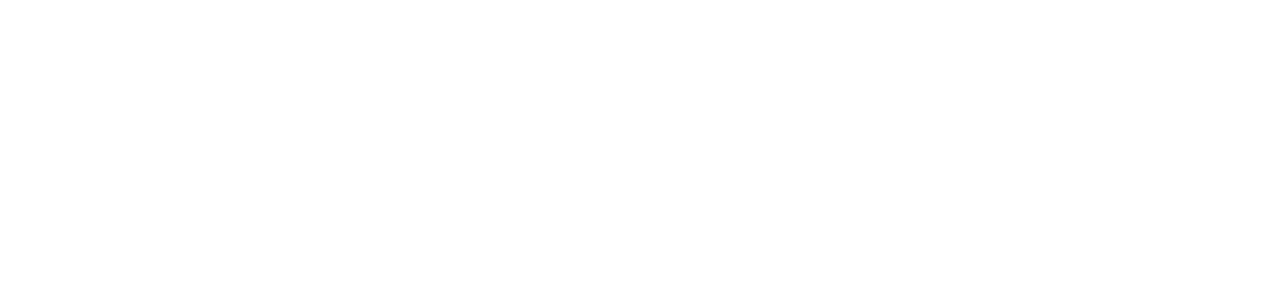
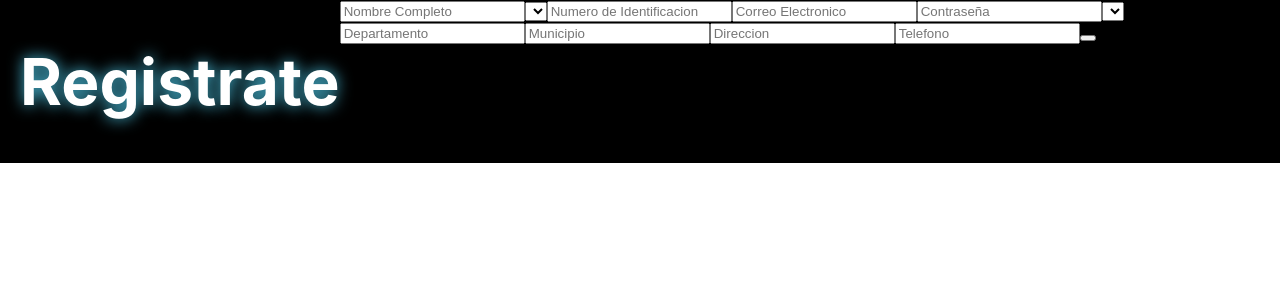
Before and after one commit to sebastianmiracastro/FullMarketProyectApi, a React (Create React App) app: page /Register in a window 1280 px wide. Shown: the top 300 px of the page. Built offline with nearby package versions, Linux system fonts and the light colour scheme.

Commit message:
Rama Creada, Trabajando Sobre Ella

```diff
--- a/src/App.js
+++ b/src/App.js
@@ -1,6 +1,7 @@
 import './App.css';
 import { HomePageLogin } from './Components/Page/HomePageLogin/HomePageLogin';
 import { Home } from './Components/Page/Home/Home.jsx';
+import { HomePageRegister } from './Components/Page/HomePageRegister/HomePageRegister';
 
 import React from "react";
 import {
@@ -19,6 +20,9 @@
         <Route exact path="/Login">
           <HomePageLogin />
         </Route>
+        <Route exact path="/Register">
+          <HomePageRegister />
+        </Route>
       </Switch>
     </Router>
   );
--- /dev/null
+++ b/src/Components/Layout/RegisterViewLayout/LayoutRegisterView.css
@@ -0,0 +1,3 @@
+.Page{
+    display: flex;
+}
--- /dev/null
+++ b/src/Components/Layout/RegisterViewLayout/LayoutRegisterView.jsx
@@ -0,0 +1,14 @@
+import { HeaderReg } from '../../UI/RegisterViewUI/HeaderContentRegister/HeaderContentRegister';
+import { MainReg } from '../../UI/RegisterViewUI/MainContentRegister/MainContentRegister'
+import './LayoutRegisterView.css';
+
+export const Header = () => {
+    return(
+        <>
+            <div className="Page">
+                <HeaderReg />
+                <MainReg />
+            </div>
+        </>
+    )
+}
--- /dev/null
+++ b/src/Components/Page/HomePageRegister/HomePageRegister.css
@@ -0,0 +1,3 @@
+.HomePage{
+    background-color: black;
+}
--- /dev/null
+++ b/src/Components/Page/HomePageRegister/HomePageRegister.jsx
@@ -0,0 +1,10 @@
+import './HomePageRegister.css';
+import { Header } from '../../Layout/RegisterViewLayout/LayoutRegisterView.jsx'
+
+export const HomePageRegister = () => {
+    return(
+            <div className="HomePage">
+                <Header />
+            </div>
+    )
+}
--- a/src/Components/UI/MainViewUI/HeaderMainPage/Header.jsx
+++ b/src/Components/UI/MainViewUI/HeaderMainPage/Header.jsx
@@ -10,8 +10,9 @@
                 <img src={ImgLogoFullMarket} alt="" className="ImgContent"></img>
                 <nav className="NavBarContainer">
                     <div className="ContentOptionsNavBar">
-                        <Link to="/"><a className="OptionNavbar" value="Iniciar_sesion">Home</a></Link>
+                        {/* <Link to="/"><a className="OptionNavbar" value="Iniciar_sesion">Home</a></Link> */}
                         <Link to="/Login"><a className="OptionNavbar" value="Iniciar_sesion">Iniciar sesion</a></Link>
+                        <Link to="/Register"><a className="OptionNavbar" value="Iniciar_sesion">Registrarse</a></Link>
                     </div>
                 </nav>
             </div>
--- /dev/null
+++ b/src/Components/UI/RegisterViewUI/HeaderContentRegister/HeaderContentRegister.css
@@ -0,0 +1,20 @@
+.ImageContentHeader{
+    width: 500px;
+}
+.TittleContentIni{
+    text-shadow: 0 0 15px #4dc7e6;
+    color:white;
+    font-size: 4em;
+}
+.ContainerProgram{
+
+    text-align: center;
+    margin-left: 20px;
+}
+.TxTContentLogin{
+    color:white;
+    font-size: 2.5em;
+    width: 400px;
+    margin-left: 25px;
+    margin-top: -50px ;
+}
--- /dev/null
+++ b/src/Components/UI/RegisterViewUI/HeaderContentRegister/HeaderContentRegister.jsx
@@ -0,0 +1,15 @@
+import './HeaderContentRegister.css';
+// import {ImageContentHeader} from '../../../../Images/Images-LoginView/FullMarketLogin.jpeg';
+
+
+export const HeaderReg = () => {
+    return(
+        <>
+        <div className="ContainerProgram">
+            {/* <img src={ImageContentHeader} alt="" className="ImageContentHeader"></img> */}
+            <h1 className="TittleContentIni">Registrate</h1>
+        </div>
+        </>
+    )
+
+}
--- /dev/null
+++ b/src/Components/UI/RegisterViewUI/MainContentRegister/MainContentRegister.jsx
@@ -0,0 +1,32 @@
+import './MainContentRegister.css';
+import { SaveUser } from '../../../../Service/RegisterService'
+
+export const MainReg = () => {
+    const Save = () => {
+        SaveUser('uadsad', 'asdskad', 'doasjd', 'sabhdnas', 'jsandna', 'sbadja s', 'asbdjaks', 'jdsadna', 'siadjasd', 'jasndnahsd'
+        ).then(
+            (Rest) => {
+                console.log('sisas');
+            }
+        );
+    }
+    return(
+        <>
+        <div className='information'>
+            <input className='#' type='text' id='#' placeholder='Nombre Completo'></input>
+            <select className='#' id='#' placeholder='Tipo de Identificacion'></select>
+            <input className='#' type='number' id='#' placeholder='Numero de Identificacion'></input>
+            <input className='#' type='text' id='#' placeholder='Correo Electronico'></input>
+            <input className='#' type='text' id='#' placeholder='Contraseña'></input>
+            <select className='#' id='#' placeholder='Genero'></select>
+            <input className='#' type='text' id='#' placeholder='Departamento'></input>
+            <input className='#' type='text' id='#' placeholder='Municipio'></input>
+            <input className='#' type='text' id='#' placeholder='Direccion'></input>
+            <input className='#' type='text' id='#' placeholder='Telefono'></input>
+            <button onClick={()=>Save()}></button>
+        </div>
+
+        </>
+    )
+
+}
--- /dev/null
+++ b/src/Service/RegisterService.js
@@ -0,0 +1,16 @@
+const _URL = 'https://localhost:44355/'
+
+export async function SaveUser (NombreCompleto, TD, NIdentifi, Correo, Password, Genero, Departamento, Municipio, Direccion, Telefono) {
+    const endpoint = 'api/UsersRegisters';
+    const a = `${_URL}${endpoint}`
+    debugger;
+    return await fetch(a, {
+        mode: 'no-cors',
+        method: "POST",
+        headers: {
+          'Accept': 'application/json',
+          'Content-Type': 'application/json'
+        },
+        body: JSON.stringify({a: 1, b: 'Textual content'})
+      });
+}
```
Also changed, not shown: src/Components/UI/RegisterViewUI/MainContentRegister/MainContentRegister.css (added), 1 other file (tests, documents, lock files or other folders).
